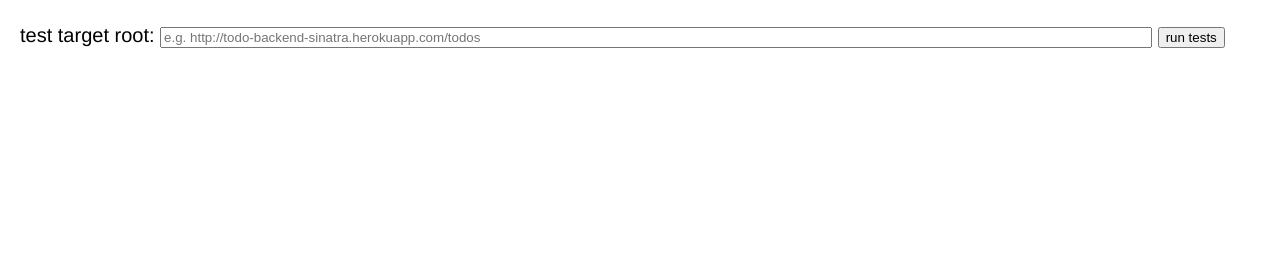
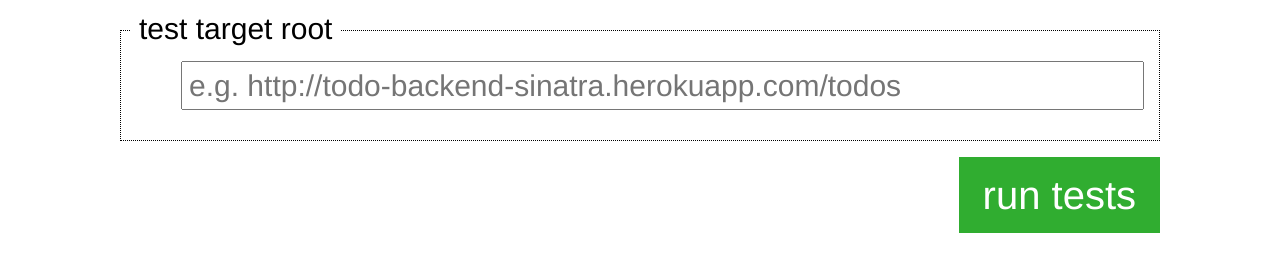
Before and after one commit to TodoBackend/todo-backend-js-spec, a plain HTML site: page specs.html in a window 1280 px wide. Drawn offline with Linux system fonts and the light colour scheme.

Commit message:
Improve styling for target root selection

```diff
--- a/css/style.css
+++ b/css/style.css
@@ -1,10 +1,44 @@
 #target-root {
-  font: 20px/1.5 "Helvetica Neue", Helvetica, Arial, sans-serif;
+  font: 30px/1.5 "Helvetica Neue", Helvetica, Arial, sans-serif;
   font-weight: 100;
-  margin: 1em;
+  margin: 1em 4em;
+  position: relative;
+}
+
+#target-root .wrapper {
+  border: 1px black dotted;
+  padding: 1em 0.5em 1em 2em;
+  position: relative;
+}
+
+#target-root label {
+  position: absolute;
+  top: -25px;
+  left: 10px;
+  padding: 0 8px;
+  background: white;
 }
 
 #target-root input {
-  display: inline;
-  width: 80%;
+  font: inherit;
+  width: 100%;
+  padding: 0 0.2em;
 }
+
+#target-root button {
+  border: none;
+  font: inherit;
+  font-size: 40px;
+  font-weight: 400;
+  margin-top: 0.4em;
+  margin-right: 0;
+
+  float: right;
+
+  padding: 0.2em 0.6em;
+  background-color: rgb(48, 173, 48);
+  color: white;
+}
+#target-root button:hover {
+  background-color: rgb(8, 123, 8);
+}
--- a/specs.html
+++ b/specs.html
@@ -7,10 +7,10 @@
 </head>
 <body>
   <section id="target-root">
-    <label>
-      test target root:
-      <input placeholder="e.g. http://todo-backend-sinatra.herokuapp.com/todos"></input>
-    </label>
+    <div class="wrapper">
+      <label for="target-root-url">test target root</label>
+      <input id="target-root-url" placeholder="e.g. http://todo-backend-sinatra.herokuapp.com/todos"></input>
+    </div>
     <button>run tests</button>
   </section>
 
```
